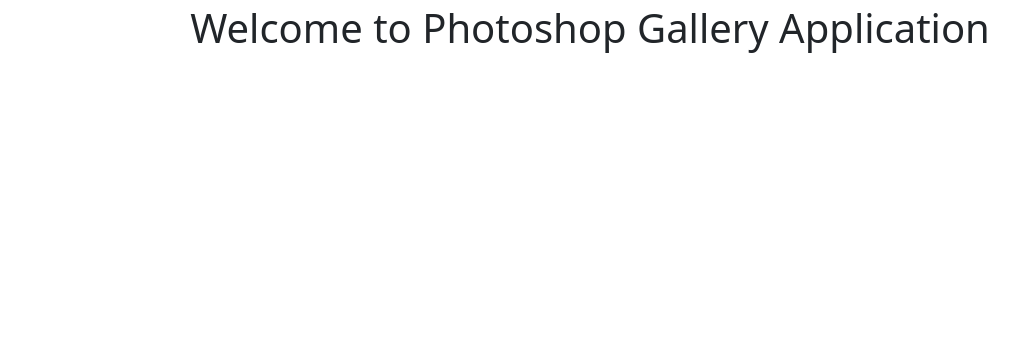
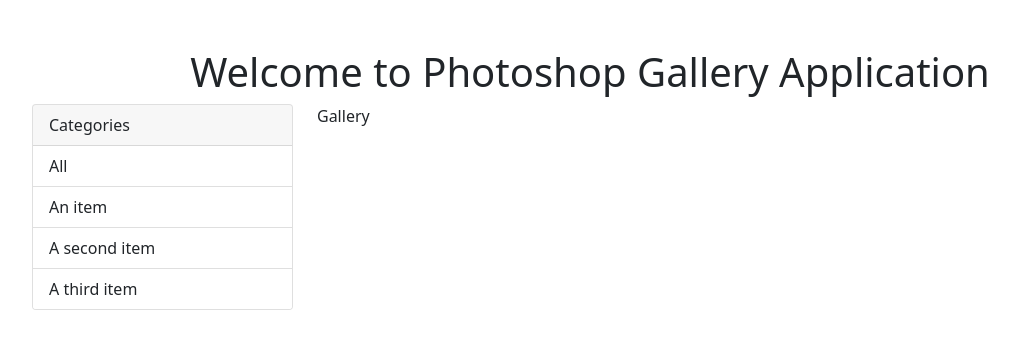
Before and after one commit to JoeGakumo21/Photoshop-Gallery, a Django app: page / in a window 1280 px wide. Shown: the top 349 px of the page, without its empty margins (50-1068 px from the left). Run offline with Django 3.2, Linux system fonts and the light colour scheme.

Commit message:
added a dummy layout of my landingpage

```diff
--- a/photos/templates/photos/gallery.html
+++ b/photos/templates/photos/gallery.html
@@ -10,15 +10,25 @@
         integrity="sha384-EVSTQN3/azprG1Anm3QDgpJLIm9Nao0Yz1ztcQTwFspd3yD65VohhpuuCOmLASjC" crossorigin="anonymous">
 </head>
 
-<body>
-    <h1 class="text-center m-1">Welcome to Photoshop Gallery Application</h1>
+<body class="m-5">
+    <h1 class="text-center m-2">Welcome to Photoshop Gallery Application</h1>
     <div class="container">
         <div class="row">
             <div class="col-md-3">
-
+                <div class="card">
+                    <div class="card-header">
+                        Categories
+                    </div>
+                    <ul class="list-group list-group-flush">
+                        <li class="list-group-item">All</li>
+                      <li class="list-group-item">An item</li>
+                      <li class="list-group-item">A second item</li>
+                      <li class="list-group-item">A third item</li>
+                    </ul>
+                  </div>
             </div>
             <div class="col-md-9">
-
+                Gallery
             </div>
         </div>
     </div>
```
